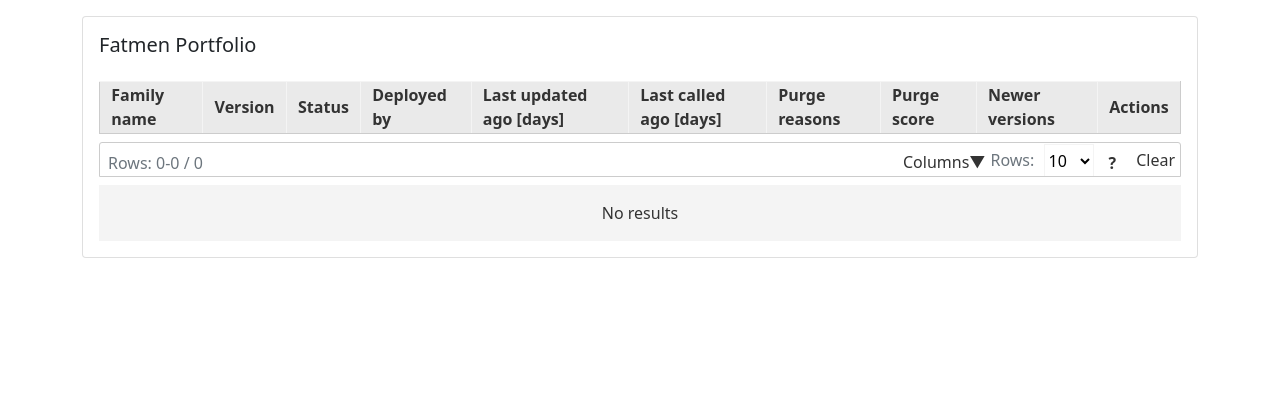
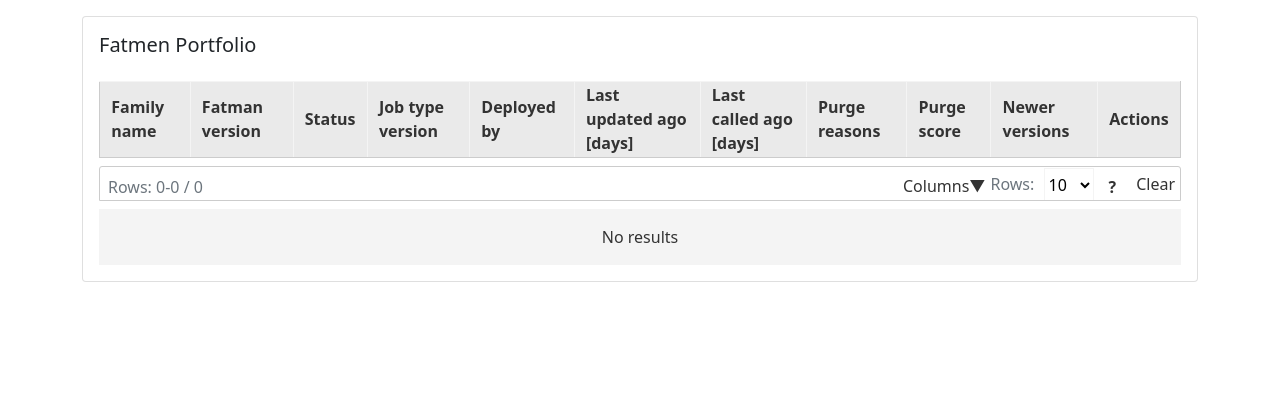
Before and after one commit to TheRacetrack/racetrack, a Django app: template dashboard/dashboard/templates/racetrack/portfolio.html in a window 1280 px wide. Shown: the part 56-476 px from the top of the page. Run offline with Django 3.2, Linux system fonts and the light colour scheme; the template is opened without the code that fills it, so the values that code supplies are empty; some libraries are stand-ins or nearby versions.

Commit message:
Add "job type version" column to portfolio table (#89)

```diff
--- a/dashboard/dashboard/templates/racetrack/portfolio.html
+++ b/dashboard/dashboard/templates/racetrack/portfolio.html
@@ -22,8 +22,9 @@
                 <thead>
                     <tr>
                         <th>Family name</th>
-                        <th>Version</th>
+                        <th data-bs-toggle="tooltip" data-bs-placement="bottom" title="Revision of the source code of the service">Fatman version</th>
                         <th>Status</th>
+                        <th data-bs-toggle="tooltip" data-bs-placement="bottom" title="Revision of the language wrapper standard">Job type version</th>
                         <th>Deployed by</th>
                         <th>Last updated ago [days]</th>
                         <th>Last called ago [days]</th>
@@ -43,6 +44,7 @@
                         <td>{{ fatman.name }}</td>
                         <td>{{ fatman.version }}</td>
                         <td>{{ fatman.status | upper }}</td>
+                        <td>{{ fatman.job_type_version }}</td>
                         <td>{{ fatman.deployed_by | default_if_none:'' }}</td>
                         <td>{{ fatman.update_time_days_ago | floatformat:"-2" }}</td>
                         <td>{{ fatman.last_call_time_days_ago | floatformat:"-2" }}</td>
@@ -104,6 +106,7 @@ var tfConfig = {
         'string', // family name
         'string', // version
         'string', // status
+        'string', // job type version
         'string', // deployed by
         'number', // last updated ago
         'number', // last called ago
@@ -121,7 +124,7 @@ var tfConfig = {
     },
     extensions: [{
         name: 'colsVisibility',
-        at_start: [9, 10, 11],
+        at_start: [10, 11, 12],
         text: 'Columns: ',
         enable_tick_all: true,
         tick_to_hide: false,
--- a/dashboard/dashboard/views.py
+++ b/dashboard/dashboard/views.py
@@ -11,7 +11,6 @@ from django.urls import reverse_lazy, reverse
 from django.views import generic
 from django.utils.http import urlencode
 
-from racetrack_commons.urls import get_external_pub_url
 from racetrack_client.log.context_error import ContextError
 from racetrack_client.log.exception import log_exception
 from racetrack_client.utils.time import days_ago
@@ -22,6 +21,7 @@ from racetrack_commons.entities.audit_client import AuditClient
 from racetrack_commons.entities.dto import AuditLogEventDto, FatmanDto
 from racetrack_commons.entities.fatman_client import FatmanRegistryClient
 from racetrack_commons.entities.plugin_client import LifecyclePluginClient
+from racetrack_commons.urls import get_external_pub_url
 from dashboard.session import RT_SESSION_USER_AUTH_KEY
 from dashboard.purge import enrich_fatmen_purge_info
 from dashboard.utils import login_required, remove_ansi_sequences
@@ -191,6 +191,8 @@ def view_fatman_portfolio(request):
         for fatman_dict in fatmen_dicts:
             fatman_dict['update_time_days_ago'] = days_ago(fatman_dict['update_time'])
             fatman_dict['last_call_time_days_ago'] = days_ago(fatman_dict['last_call_time'])
+            manifest: Dict = fatman_dict.get('manifest')
+            fatman_dict['job_type_version'] = manifest.get('lang') if manifest else None
 
         context['fatmen'] = fatmen_dicts
     except Exception as e:
```
